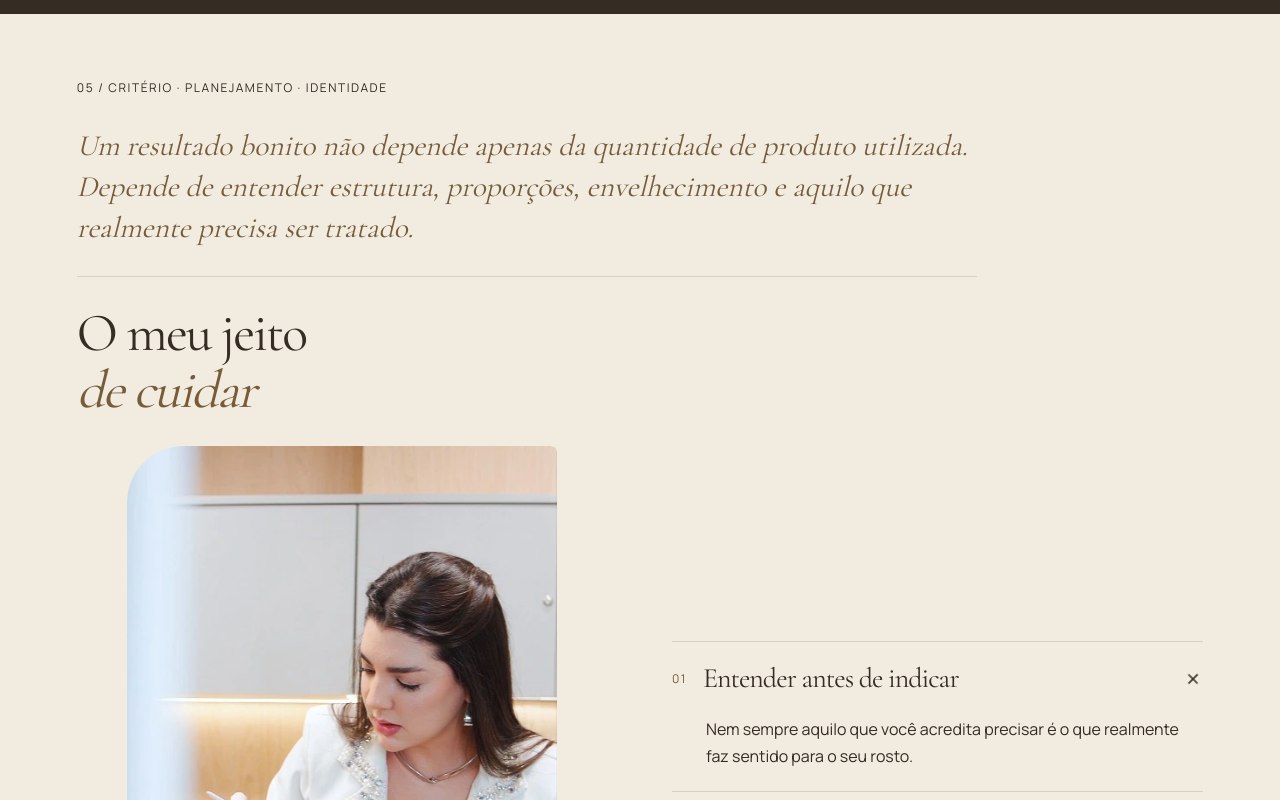
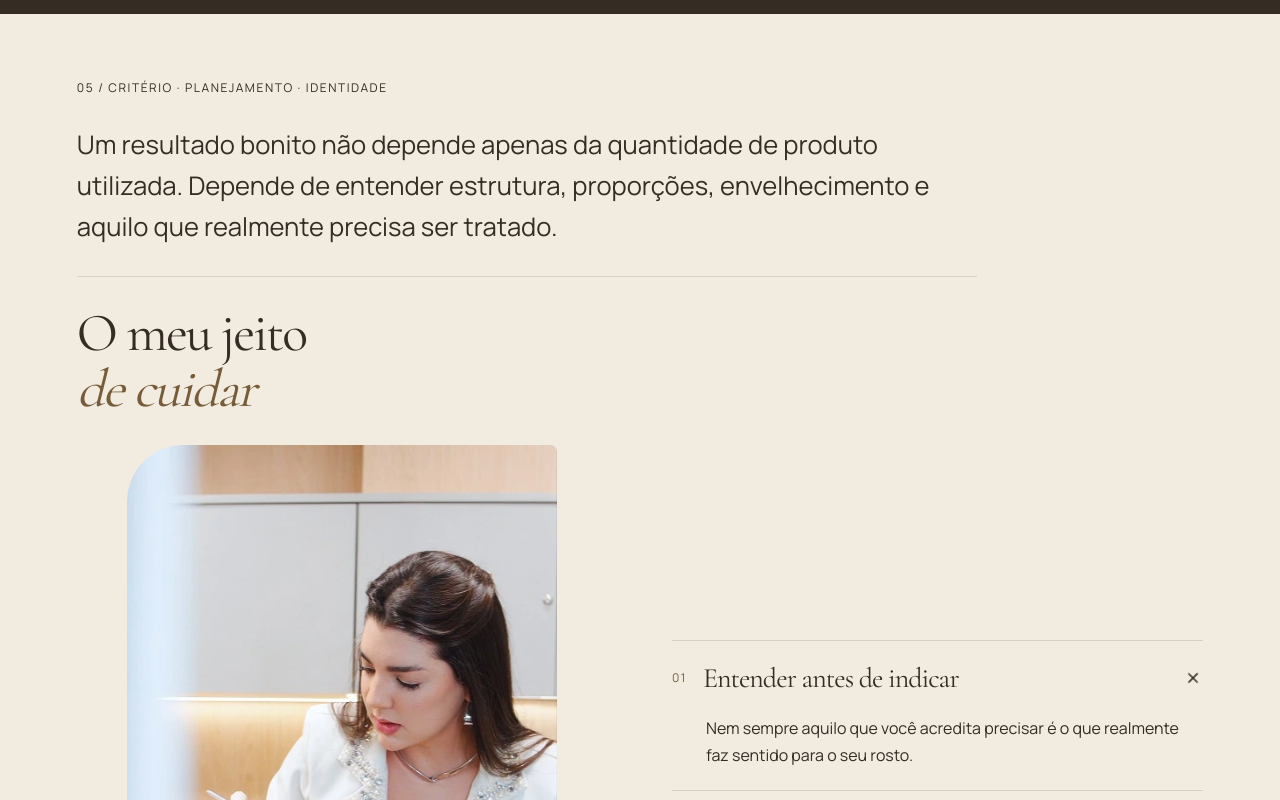
Before and after one commit to brunogbarbosa/dra-joelane-bittencourt, a Next.js app: page / in a window 1280 px wide. Shown: the part 6600-7400 px from the top of the page. Built offline with nearby package versions, Linux system fonts and the light colour scheme.

Commit message:
Improve care text readability and join philosophy sentences

```diff
--- a/app/conversion.css
+++ b/app/conversion.css
@@ -369,7 +369,7 @@
 .treatments-options h3 { font-size: clamp(24px,2.2vw,32px); }
 .treatments-options li p { margin-top: 7px; line-height: 1.55; }
 .care-intro { max-width: 900px; padding-bottom: 28px; margin-bottom: 28px; border-bottom: 1px solid var(--line); }
-.care-intro p { font: italic clamp(24px,2.3vw,32px)/1.4 var(--serif); color: var(--rose-deep); }
+.care-intro p { font: normal 400 clamp(20px,2vw,28px)/1.6 var(--sans); color: var(--wine); }
 .treatments-possibilities { margin: 22px 0; max-width: 580px; font-size: 15px; line-height: 1.65; color: var(--rose-deep); }
 .care-chapter .care-body { margin-top: 28px; align-items: center; }
 .care-chapter .care-photo { position: relative; top: auto; max-width: 430px; justify-self: center; }
--- a/components/author-chapter.module.css
+++ b/components/author-chapter.module.css
@@ -789,7 +789,8 @@
 :global(.doctor-about) .photo img { object-fit: contain; object-position: center; }
 :global(.doctor-about) .card { position: relative; inset: auto; width: 100%; grid-column: 1; align-self: start; margin: 0; padding: 28px; }
 :global(.doctor-about) .cardCopy { font-size: 16px; line-height: 1.75; }
-:global(.doctor-about) .closingStatement { white-space: normal; max-width: 850px; margin-inline: auto; font-size: clamp(25px,2.5vw,38px); line-height: 1.3; }
+:global(.doctor-about) .closingStatement { display: block; white-space: normal; max-width: 850px; margin-inline: auto; font-size: clamp(25px,2.5vw,38px); line-height: 1.3; }
+:global(.doctor-about) .closingStatement > * { display: inline; }
 :global(.doctor-about) .closingMonogram,:global(.doctor-about) .closingSeal,:global(.doctor-about) .closingEyebrow,:global(.doctor-about) .closingNote { display: none; }
 @media(max-width:700px) {
  :global(.doctor-about) .stage { display: flex; flex-direction: column; width: 88%; padding: 30px 0 0; gap: 28px; }
--- a/components/author-chapter.tsx
+++ b/components/author-chapter.tsx
@@ -138,7 +138,7 @@ export function AuthorChapter() {
       <div className={styles.closingRow}>
         <div className={styles.closingMonogram} aria-hidden="true"><strong>jb.</strong><span /></div>
         <p className={styles.closingStatement}>
-          <span data-author-motion="final">Por trás de cada resultado, existe uma pessoa.</span>
+          <span data-author-motion="final">Por trás de cada resultado, existe uma pessoa.</span>{' '}
           <em data-author-motion="final">E é por isso que estética, para mim, não deve apagar quem você é.</em>
         </p>
         <div className={styles.closingSeal}><span aria-hidden="true" /><BrandSeal id={uid} /></div>
```
